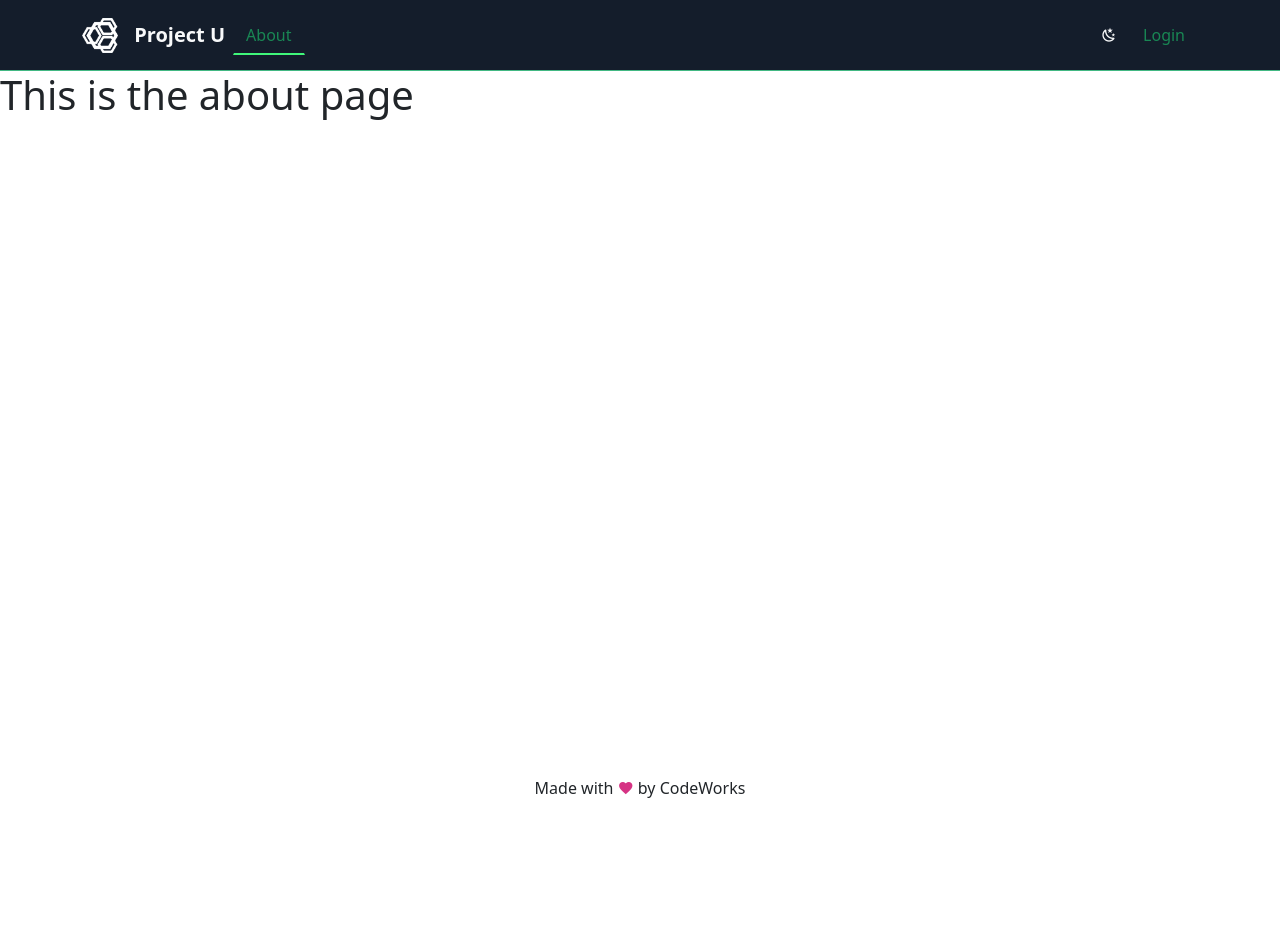
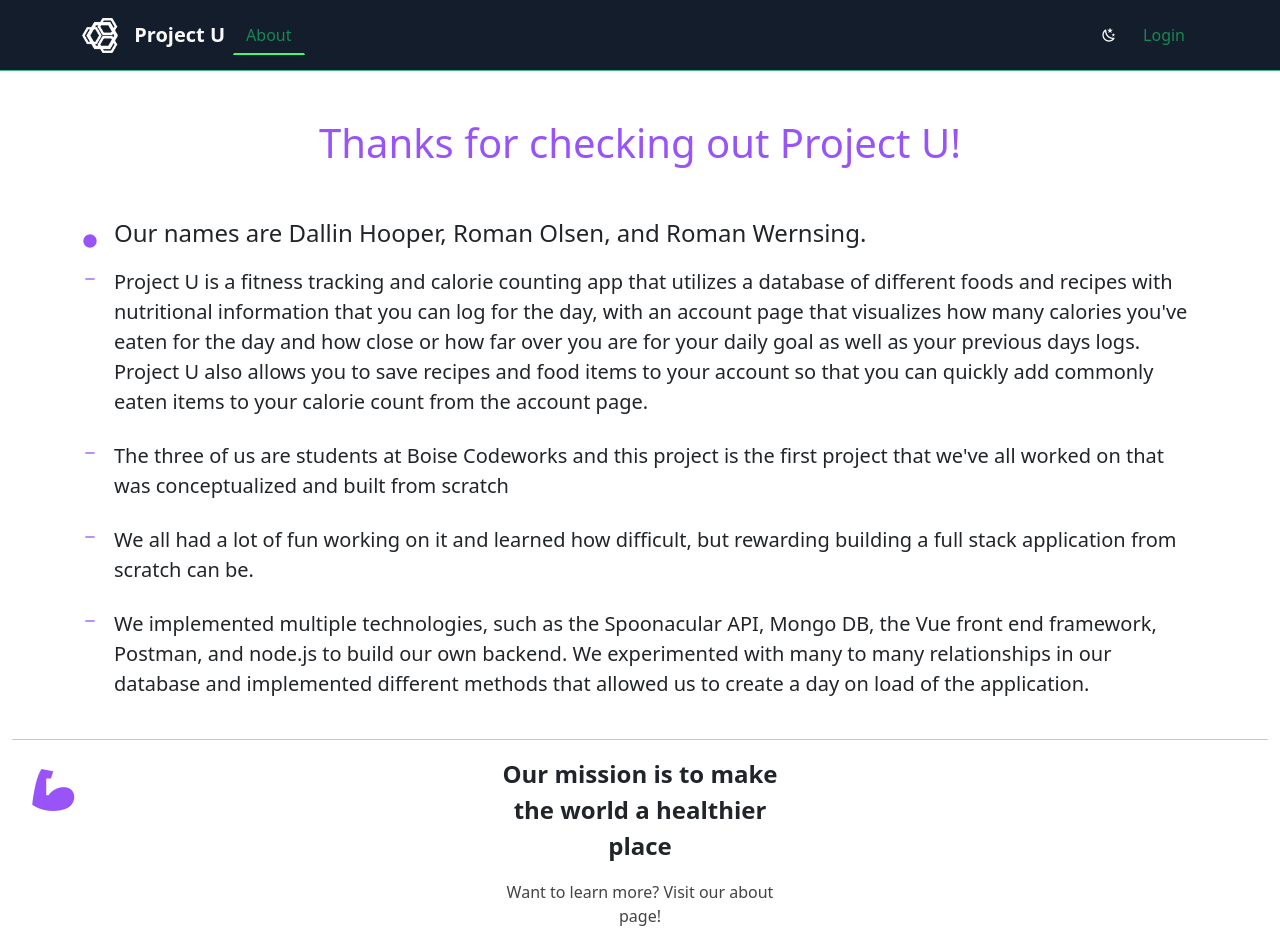
Before and after one commit to d-hooper/project_u, a Vue app in the folder client/: page /#/about in a window 1280 px wide. Shown: the top 942 px of the page. Before the commit the page ends 800 px from the top, so only its background shows below. Built offline with nearby package versions, Linux system fonts and the light colour scheme; what @bcwdev/auth0provider-client would draw is missing.

Commit message:
footer with about page and about page started

```diff
--- a/client/src/App.vue
+++ b/client/src/App.vue
@@ -1,6 +1,7 @@
 <script setup>
 import Navbar from './components/Navbar.vue';
 import { RouterView } from 'vue-router';
+import ProjectUFooter from './components/ProjectUFooter.vue';
 
 </script>
 
@@ -9,14 +10,11 @@ import { RouterView } from 'vue-router';
     <Navbar />
   </header>
   <main>
-    <RouterView/>
+    <RouterView />
   </main>
   <footer class=" text-center">
-    Made with <i class="mdi mdi-heart text-pink"></i> by CodeWorks
+    <ProjectUFooter />
   </footer>
 </template>
 
-<style lang="scss">
-
-
-</style>
+<style lang="scss"></style>
--- /dev/null
+++ b/client/src/components/ProjectUFooter.vue
@@ -0,0 +1,36 @@
+<script setup>
+
+</script>
+
+
+<template>
+  <section class="container-fluid">
+    <hr>
+    <div class="row justify-content-between pb-5">
+      <div class="col-1">
+        <span class="mdi mdi-arm-flex display-4 text-start text-primary"></span>
+      </div>
+      <div class="col-lg-3 col-md-4 col-6">
+        <p class="fs-4 fw-bold">
+          Our mission is to make the world a healthier place
+        </p>
+        <p class="gray-text">
+          Want to learn more? Visit our about page!
+        </p>
+        <RouterLink :to="{ name: 'About' }" class="selectable">
+          <button class="btn btn-primary text-light">About Page</button>
+        </RouterLink>
+      </div>
+      <div class="col-1"></div>
+    </div>
+    <div class="row">
+    </div>
+  </section>
+</template>
+
+
+<style lang="scss" scoped>
+.gray-text {
+  color: rgb(67, 67, 67);
+}
+</style>
--- a/client/src/pages/AboutPage.vue
+++ b/client/src/pages/AboutPage.vue
@@ -3,11 +3,68 @@
 </script>
 
 <template>
-  <div class="about">
-    <h1>This is the about page</h1>
+  <div>
+    <div class="text-center my-5 text-primary">
+      <h1>Thanks for checking out Project U!</h1>
+    </div>
+    <section class="container">
+      <div class="row">
+        <div class="col-12">
+          <div class="d-flex align-items-center mb-0 gap-3">
+            <span class="mdi mdi-circle text-primary"></span>
+            <p class="fs-4">
+              Our names are Dallin Hooper, Roman Olsen, and Roman Wernsing.
+            </p>
+          </div>
+        </div>
+        <div class="col-12">
+          <div class="d-flex mb-0 gap-3">
+            <span class="mdi mdi-minus text-primary"></span>
+            <p class="fs-5 mb-0">
+              Project U is a fitness tracking and calorie counting app that utilizes a database of different foods and
+              recipes with nutritional information that you can log for the day, with an account page that visualizes
+              how many calories you've eaten for the day and how close or how far over you are for your daily goal as
+              well as your previous days logs. Project U also allows you to save recipes and food items to your account
+              so that you can quickly add commonly eaten items to your calorie count from the account page.
+            </p>
+          </div>
+          <br>
+        </div>
+        <div class="col-12">
+          <div class="d-flex mb-0 gap-3">
+            <span class="mdi mdi-minus text-primary"></span>
+            <p class="fs-5 mb-0">
+              The three of us are students at Boise Codeworks and this project is the first project that we've all
+              worked on that was conceptualized and built from scratch
+            </p>
+          </div>
+          <br>
+        </div>
+        <div class="col-12">
+          <div class="d-flex mb-0 gap-3">
+            <span class="mdi mdi-minus text-primary"></span>
+            <p class="fs-5 mb-0">
+              We all had a lot of fun working on it and learned how difficult, but rewarding building a full stack
+              application from scratch can be.
+            </p>
+          </div>
+          <br>
+        </div>
+        <div class="col-12">
+          <div class="d-flex mb-0 gap-3">
+            <span class="mdi mdi-minus text-primary"></span>
+            <p class="fs-5 mb-0">
+              We implemented multiple technologies, such as the Spoonacular API, Mongo DB, the Vue front end
+              framework, Postman, and node.js to build our own backend. We experimented with many to many relationships
+              in our database and implemented different methods that allowed us to create a day on load of the
+              application.
+            </p>
+          </div>
+          <br>
+        </div>
+      </div>
+    </section>
   </div>
 </template>
 
-<style scoped lang="scss">
-
-</style>
+<style scoped lang="scss"></style>
```
